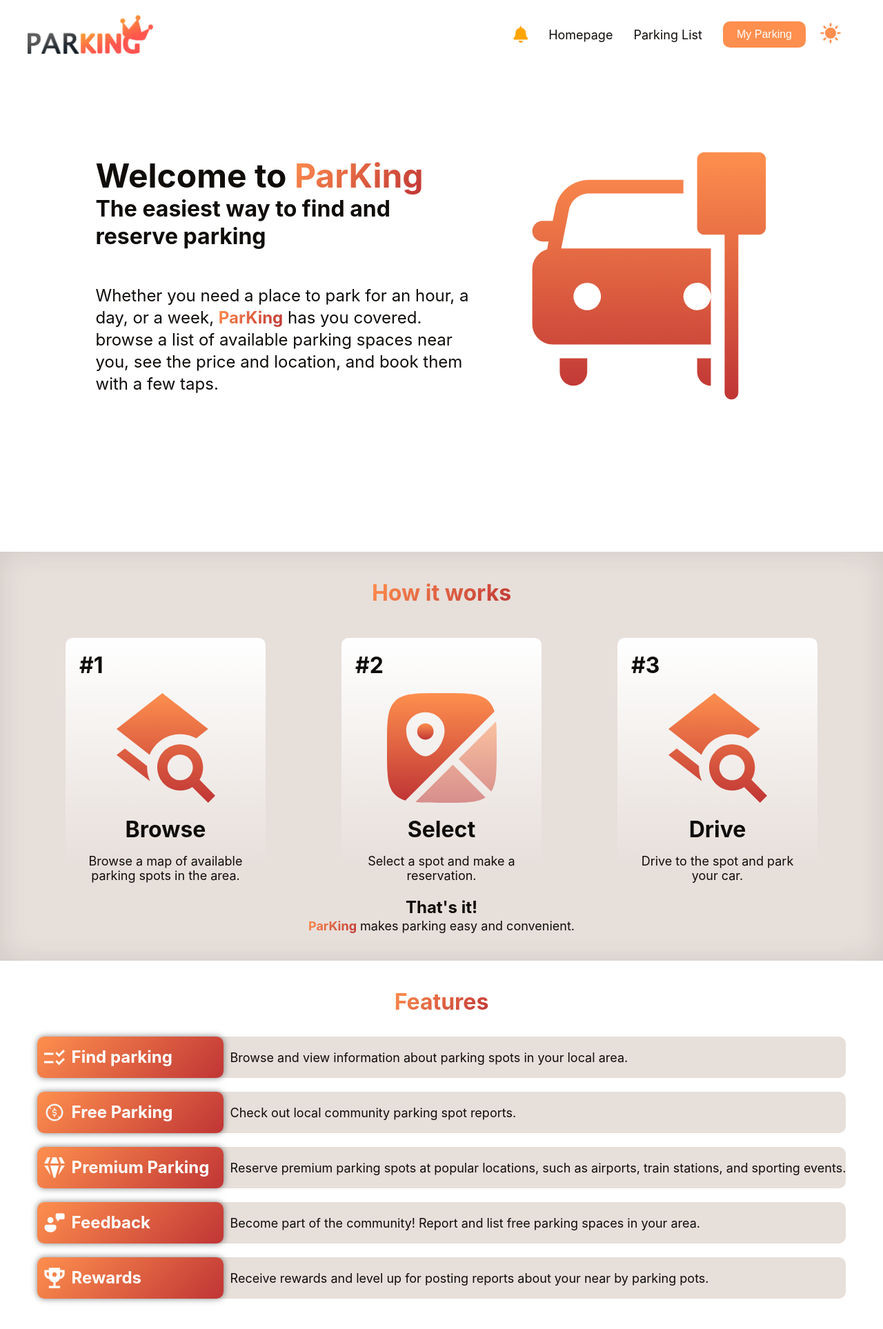
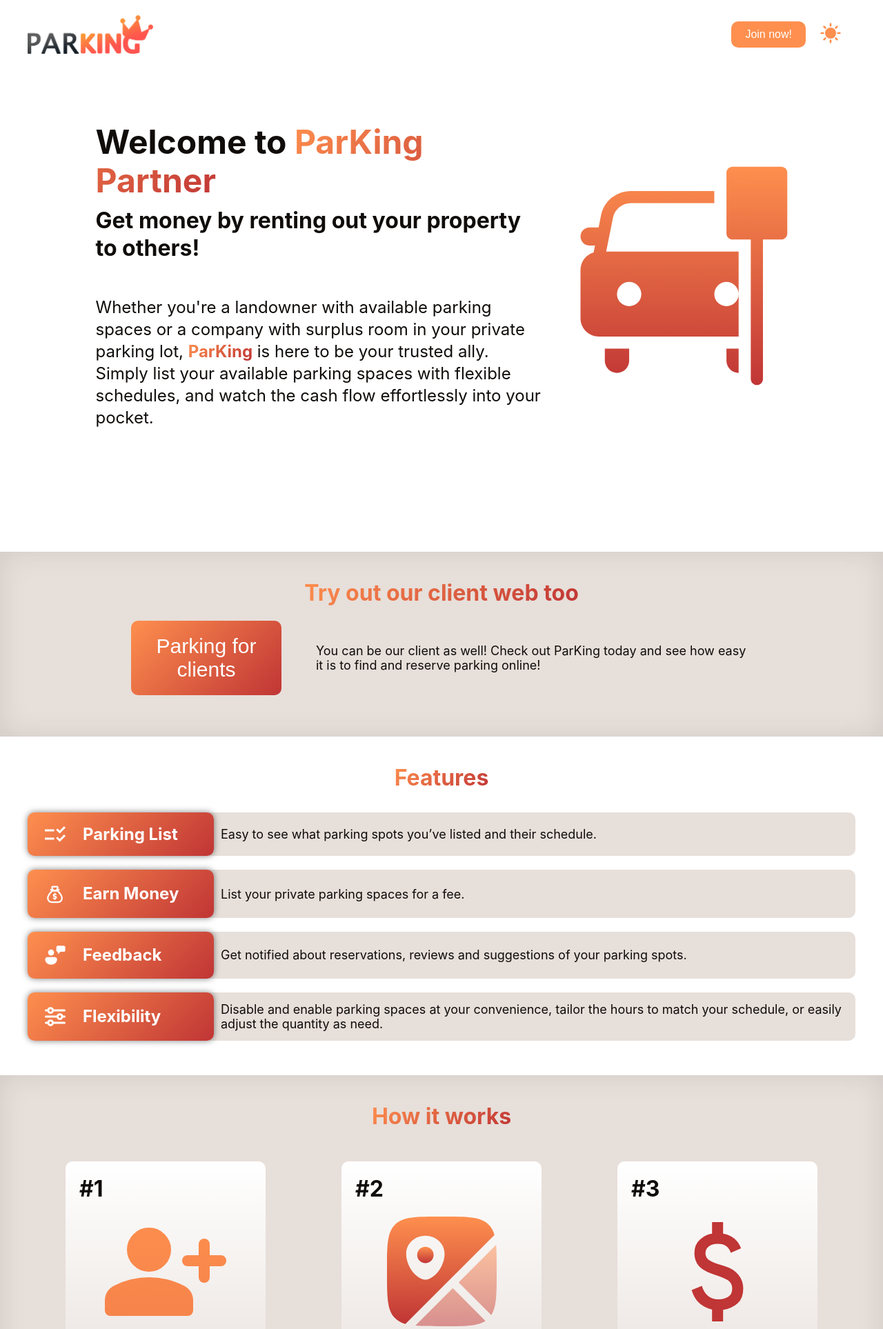
Before and after one commit to fortijs40/parKing-partner, a PHP site: page / in a window 1280 px wide. Shown: the top 1927 px of the page at 69% size. Run offline with PHP 8.4, Linux system fonts and the light colour scheme.

Commit message:
Fixed homepage
Edited homepage to suit the systems idea (still missing contact form)

```diff
--- a/index.html
+++ b/index.html
@@ -21,17 +21,14 @@
             <div class="header-links">
 
                 <div class="header-links-clickable">
-                    <div class="notification-icon" id="notification-icon">
-                        <i class="fas fa-bell"></i> <!-- You can use an actual bell icon here -->
+                    <!--<div class="notification-icon" id="notification-icon">
+                        <i class="fas fa-bell"></i> You can use an actual bell icon here
                     </div>
-                    <!-- Notification dropdown container (initially hidden) -->
+                    Notification dropdown container (initially hidden)
                     <div class="notification-dropdown" id="notification-dropdown">
-                        <!-- Notification content will be dynamically updated here -->
-                    </div>
-
-                    <a href="index.html" class="link">Homepage</a>
-                    <a href="parking_list.html" class="link">Parking List</a>
-                    <button class="btn btn-primary" onclick="window.location.href='login.html'">My Parking</button>
+                        Notification content will be dynamically updated here
+                    </div>-->
+                    <button class="btn btn-primary" onclick="window.location.href='login.html'">Join now!</button>
                 </div>
                 <div>
 
@@ -57,13 +54,59 @@
         <div class="hero-container">
             <div class="hero">
                 <div class="hero-text">
-                    <h1>Welcome to <b class="gradient-text">ParKing</b></h1>
-                    <h2>The easiest way to find and reserve parking</h2>
+                    <h1>Welcome to <b class="gradient-text">ParKing Partner</b></h1>
+                    <h2>Get money by renting out your property to others!</h2>
                     <h3>
-                        Whether you need a place to park for an hour, a day, or a week, <b class="gradient-text">ParKing</b> has you covered. browse a list of available parking spaces near you, see the price and location, and book them with a few taps.
+                        Whether you're a landowner with available parking spaces or a company with surplus room in your private parking lot, <b class="gradient-text">ParKing</b> is here to be your trusted ally. Simply list your available parking spaces with flexible schedules, and watch the cash flow effortlessly into your pocket.
                     </h3>
                 </div>
                 <img src="src/img/car.svg" alt="Car" class="hero-img dark-glow">
+            </div>
+        </div>
+        <div class="app-dl graident-app-dl">
+            <h2 class="gradient-text dark-glow-text">Try out our client web too</h2>
+            <div class="app-dl-container">
+                <button class="btn btn-client" onclick="window.location.href='login.html'">Parking for clients</button>
+                <p>You can be our client as well! Check out ParKing today and see how easy it is to find and reserve parking online!</p>
+            </div>
+        </div>
+        <div class="features">
+            <h2 class="gradient-text features-title dark-glow-text">Features</h2>
+            <div class="features-container">
+                <div class="feature">
+                    <div class="feature-title dark-glow">
+                        <img src="src/img/feature1.svg" alt="feature 1" class="feature-img">
+                        <h2>Parking List</h2>
+                    </div>
+                    <p>Easy to see what parking spots you’ve listed and their schedule.</p>
+                </div>
+            </div>
+            <div class="features-container">
+                <div class="feature">
+                    <div class="feature-title dark-glow">
+                        <img src="src/img/feature2.svg" alt="feature 2" class="feature-img">
+                        <h2>Earn Money</h2>
+                    </div>
+                    <p>List your private parking spaces for a fee.</p>
+                </div>
+            </div>
+            <div class="features-container">
+                <div class="feature">
+                    <div class="feature-title">
+                        <img src="src/img/feature3.svg" alt="feature 4" class="feature-img">
+                        <h2>Feedback</h2>
+                    </div>
+                    <p>Get notified about reservations, reviews and suggestions of your parking spots.</p>
+                </div>
+            </div>
+            <div class="features-container">
+                <div class="feature">
+                    <div class="feature-title">
+                        <img src="src/img/feature4.svg" alt="feature 5" class="feature-img">
+                        <h2>Flexibility</h2>
+                    </div>
+                    <p>Disable and enable parking spaces at your convenience, tailor the hours to match your schedule, or easily adjust the quantity as need.</p>
+                </div>
             </div>
         </div>
         <div class="functions">
@@ -74,8 +117,8 @@
                     <div class="function-info">
                         <img src="src/img/function1.svg" alt="function 1" class="function-img">
                         <div class="function-text">
-                            <h2>Browse</h2>
-                            <p>Browse a map of available parking spots in the area.</p>
+                            <h2>Create Profile</h2>
+                            <p>Create your private or company profile and start listing parking spaces.</p>
                         </div>
                     </div>
                 </div>
@@ -84,108 +127,28 @@
                     <div class="function-info">
                         <img src="src/img/function2.svg" alt="function 2" class="function-img">
                         <div class="function-text">
-                            <h2>Select</h2>
-                            <p>Select a spot and make a reservation.</p>
+                            <h2>List Unused Spaces</h2>
+                            <p>List your available parking spaces and their schedules.</p>
                         </div>
                     </div>
                 </div>
                 <div class="function gradient-functions">
                     <h2 class="function-number">#3</h2>
                     <div class="function-info">
-                        <img src="src/img/function1.svg" alt="function 3" class="function-img">
+                        <img src="src/img/function3.svg" alt="function 3" class="function-img">
                         <div class="function-text">
-                            <h2>Drive</h2>
-                            <p>Drive to the spot and park your car.</p>
+                            <h2>Earn Money</h2>
+                            <p>See your earnings effortlessly accumulate in your account</p>
                         </div>
                     </div>
                 </div>
             </div>
             <h3><b>That's it!</b></h3>
-            <p><b class="gradient-text">ParKing</b> makes parking easy and convenient.</p>
-        </div>
-        <div class="features">
-            <h2 class="gradient-text features-title dark-glow-text">Features</h2>
-            <div class="features-container">
-                <div class="feature">
-                    <div class="feature-title dark-glow">
-                        <img src="src/img/feature1.svg" alt="feature 1" class="feature-img">
-                        <h2>Find parking</h2>
-                    </div>
-                    <p>Browse and view information about parking spots in your local area.</p>
-                </div>
-            </div>
-            <div class="features-container">
-                <div class="feature">
-                    <div class="feature-title dark-glow">
-                        <img src="src/img/feature2.svg" alt="feature 2" class="feature-img">
-                        <h2>Free Parking</h2>
-                    </div>
-                    <p>Check out local community parking spot reports.</p>
-                </div>
-            </div>
-            <div class="features-container">
-                <div class="feature">
-                    <div class="feature-title dark-glow">
-                        <img src="src/img/feature3.svg" alt="feature 3" class="feature-img">
-                        <h2>Premium Parking</h2>
-                    </div>
-                    <p>Reserve premium parking spots at popular locations, such as airports, train stations, and sporting events.</p>
-                </div>
-            </div>
-            <div class="features-container">
-                <div class="feature">
-                    <div class="feature-title">
-                        <img src="src/img/feature4.svg" alt="feature 4" class="feature-img">
-                        <h2>Feedback</h2>
-                    </div>
-                    <p>Become part of the community! Report and list free parking spaces in your area.</p>
-                </div>
-            </div>
-            <div class="features-container">
-                <div class="feature">
-                    <div class="feature-title">
-                        <img src="src/img/feature5.svg" alt="feature 5" class="feature-img">
-                        <h2>Rewards</h2>
-                    </div>
-                    <p>Receive rewards and level up for posting reports about your near by parking pots.</p>
-                </div>
-            </div>
-        </div>
-        <div class="app-dl graident-app-dl">
-            <h2 class="gradient-text dark-glow-text">Give it a test drive</h2>
-            <div class="app-dl-container">
-                <img src="src/img/google-play.svg" alt="Google Play" class="google-play">
-                <p>Download the ParKing app today and see how easy it is to find and reserve parking!</p>
-            </div>
+            <p><b class="gradient-text">ParKing Partner</b> makes listing unused spaces and earning money convenient.</p>
         </div>
         <div class="plans">
-            <h2 class="gradient-text dark-glow-text">Plans & Pricing</h2>
-            <div class="plans-container">
-                <div class="plan">
-                    <h2>Basic</h2>
-                    <h3>0$</h3>
-                    <ul class="premium-list">
-                        <li>Find parking spots in your local area based on community reports</li>
-                        <li>Favorite your most visited parking spots for later</li>
-                        <li>View your parking history</li>
-                    </ul>
-                    <button class="btn btn-secondary">Sign up</button>
-                </div>
-                <div class="plan plan-premium dark-glow">
-                    <div class="plan-title">
-                        <img src="src/img/feature3.svg" alt="Premium" class="premium-img">
-                        <h2>Premium</h2>
-                    </div>
-                    <h3>9.99$ / month</h3>
-                    <ul class="premium-list">
-                        <li>Reserve premium parking spots at popular locations</li>
-                        <li>Receive discounts on parking</li>
-                        <li>Get priority support from customer service</li>
-                        <li>Enjoy the ParKing app without any ads</li>
-                    </ul>
-                    <button class="btn btn-primary">Sign up</button>
-                </div>
-            </div>
+            <h2 class="gradient-text dark-glow-text">Contact us</h2>
+
         </div>
         <div class="footer">
             <img src="src/img/logo.png" alt="ParKing" class="footer-logo">
--- a/login.html
+++ b/login.html
@@ -19,9 +19,7 @@
             <img src="src/img/logo.png" alt="ParKing" class="logo">
             <div class="header-links">
                 <div class="header-links-clickable">
-                    <a href="index.php" class="link">Homepage</a>
-                    <a href="parking_list.php" class="link">Parking List</a>
-                    <button class="btn btn-primary" onclick="window.location.href='login.php'">My Parking</button>
+                    <button class="btn btn-primary" onclick="window.location.href='index.html'">Homepage</button>
                 </div>
                 <div>
                     <svg id="light-theme-toggle" class="theme-change" xmlns="http://www.w3.org/2000/svg" width="32" height="32" viewBox="0 0 24 24">
@@ -57,7 +55,7 @@
             </div>
             <div class="login-footer">
                 <p>Don't have an account?</p>
-                <a href="register.php" class="link"> Click here to register</a>
+                <a href="register.html" class="link"> Click here to register</a>
             </div>
         </form>
     </div>
--- a/src/css/homepage.css
+++ b/src/css/homepage.css
@@ -17,7 +17,7 @@
 
 .hero{
     display: grid;
-    grid-template-columns: minmax(200px, 60%) minmax(200px, 40%);
+    grid-template-columns: minmax(200px, 70%) minmax(200px, 30%);
     grid-template-rows: 1fr;
     gap: 50px 5%;
     justify-content: space-between;
@@ -33,6 +33,10 @@
     grid-template-rows: repeat(1fr);
     gap: 0px 0px;
     max-width: 700px;
+}
+
+.hero-text > h1 {
+    margin-bottom: 10px;
 }
 
 .hero-text > h2 {
@@ -151,6 +155,7 @@
     width: 30px;
     display: flex;
     object-fit: contain;
+    padding: 10px 15px;
 }
 
 .app-dl{
@@ -169,16 +174,9 @@
     justify-content: space-between;
     align-items: center;
     flex-direction: row;
-    max-width: 700px;
-    gap: 30px;
-    margin: 40px;
-}
-
-.google-play{
-    background-color: rgb(var(--secondary-color));
-    width: 250px;
-    justify-self: right;
-    border-radius: 10px;
+    max-width: 900px;
+    gap: 50px;
+    margin: 20px;
 }
 
 .plans{
@@ -297,9 +295,10 @@
         text-align: center;
         justify-self: center;
         padding-bottom: 10px;
+
     }
     .feature-title{
-        width: calc(100% - 20px);
+        width: calc(10% - 20px);
         min-width: 90%;
     }
     .plans-container{
--- a/src/css/interactables.css
+++ b/src/css/interactables.css
@@ -42,6 +42,13 @@
     color: white;
 }
 
+.btn-client{
+    background: var(--gradient);
+    color: white;
+    font-size: 30px;
+    padding: 20px 30px;
+}
+
 .btn-primary:hover{
     box-shadow: 0px 0px 10px 0px rgba(var(--primary-color), 0.5);
 }
```
Also changed, not shown: src/img/feature2.svg, src/img/feature3.svg, src/img/feature4.svg, src/img/feature5.svg (deleted), src/img/function1.svg, src/img/function3.svg, src/img/google-play.svg (deleted).
